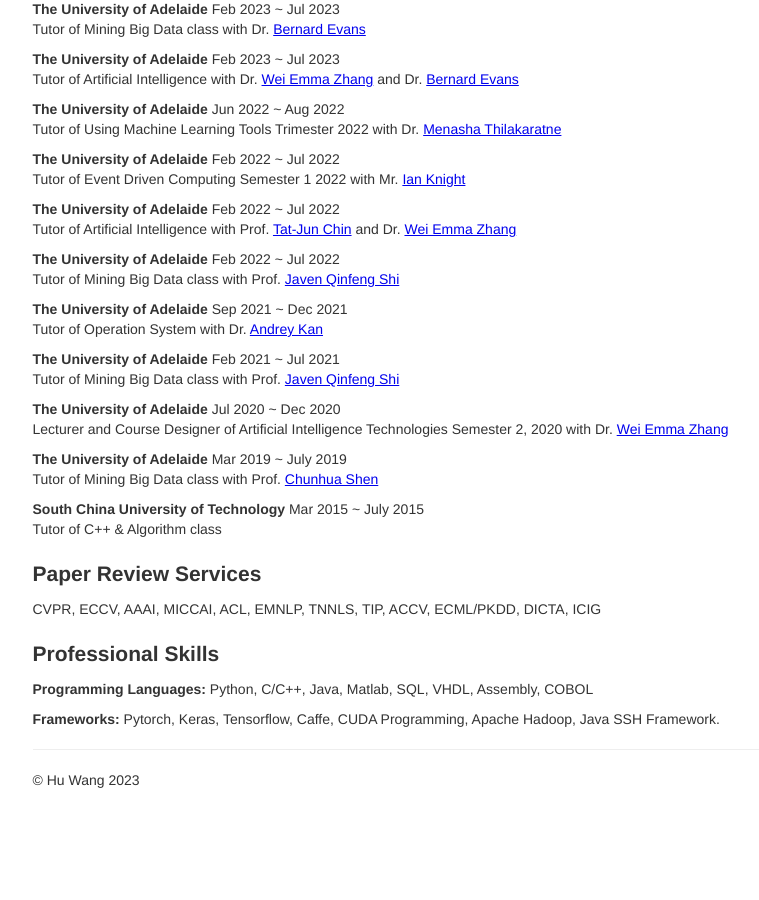
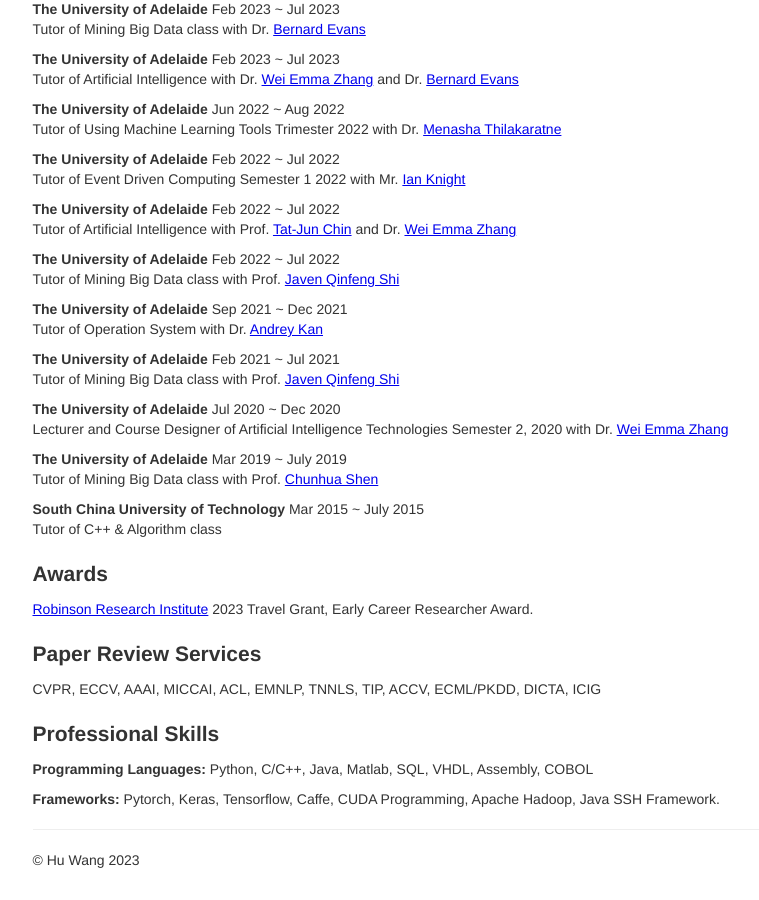
Before and after one commit to billhhh/whblog-omega, a Jekyll site: the page res/index.html, which Jekyll copies as it is, in a window 1280 px wide and 900 px high, scrolled down 1961 px. Shown: the whole window, without its empty margins (120-879 px from the left). Built offline with Jekyll 4.4.1, drawn with Linux system fonts in a browser that asks for light colours; before the commit the page ends 2781 px from its top, so only the background shows below that.

Commit message:
Update index.html

```diff
--- a/res/index.html
+++ b/res/index.html
@@ -262,6 +262,12 @@
       </div>
 
 
+      <h2>Awards</h2>
+      <p>
+        <span><a href='https://www.adelaide.edu.au/robinson-research-institute/'>Robinson Research Institute</a> 2023 Travel Grant, Early Career Researcher Award. </span>
+      </p>
+
+
       <h2>Paper Review Services</h2>
       <p>
         <span>CVPR, ECCV, AAAI, MICCAI, ACL, EMNLP, TNNLS, TIP, ACCV, ECML/PKDD, DICTA, ICIG</span>
```
